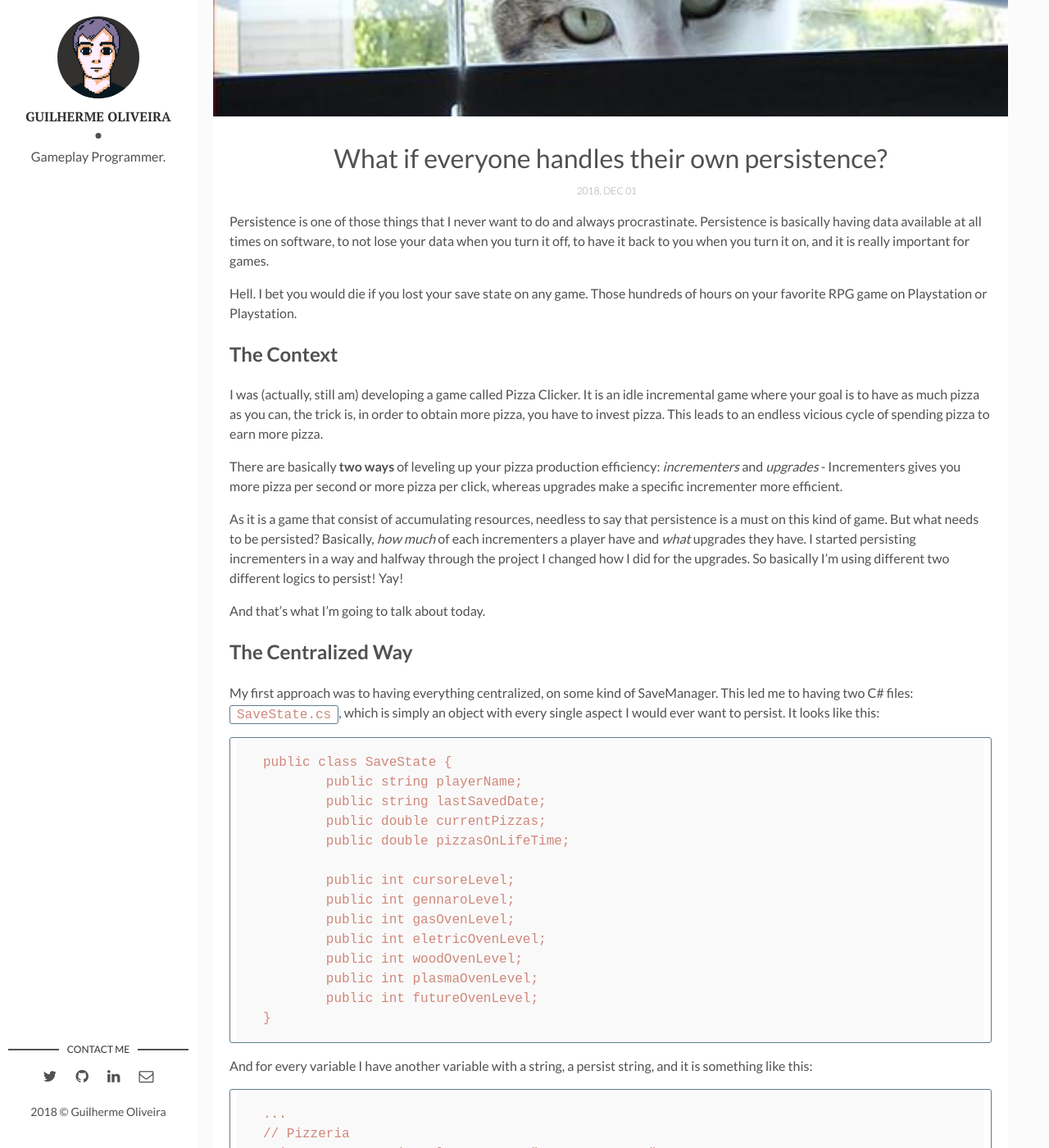
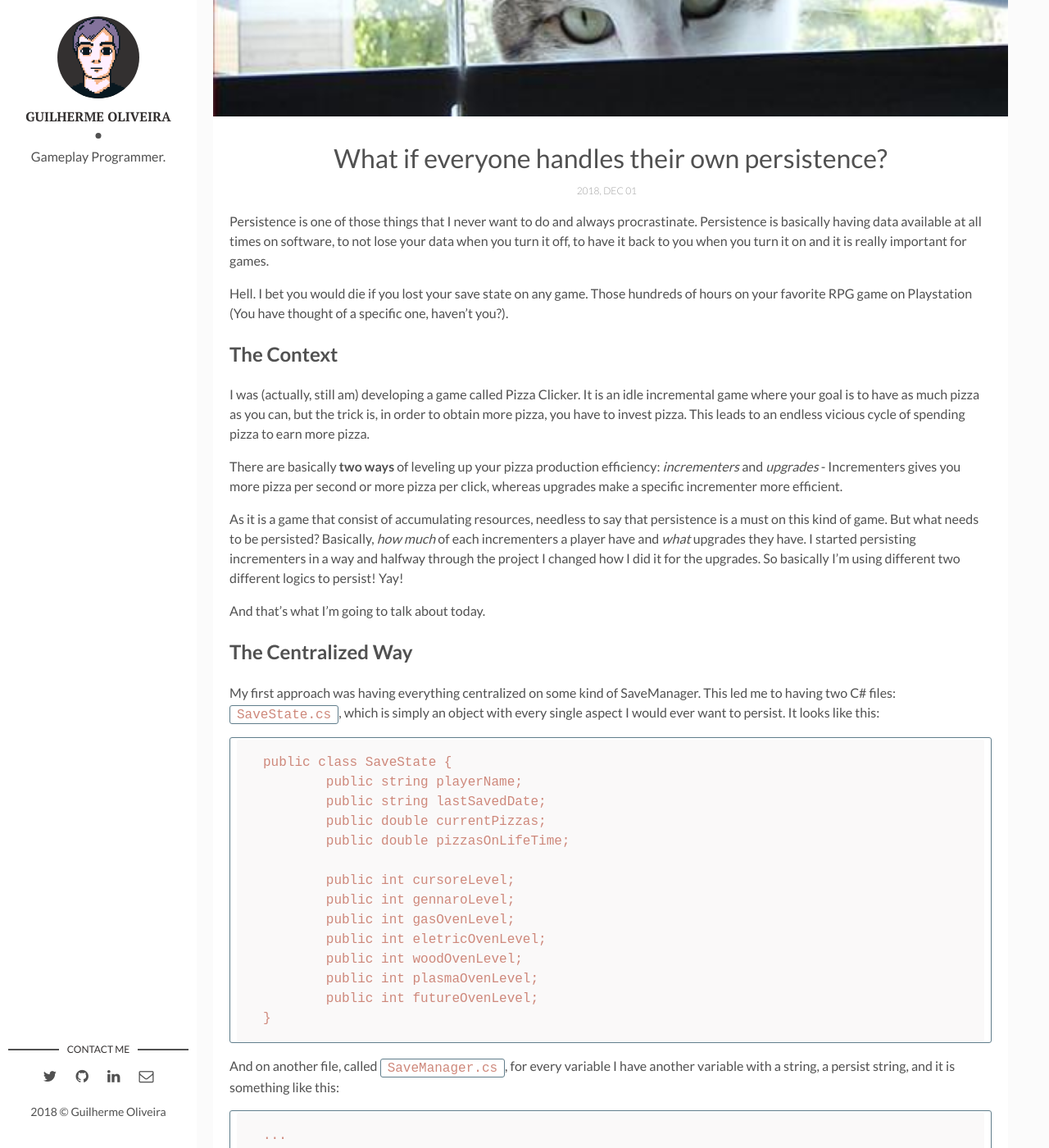
Before and after one commit to guilhermepo2/blog, a Jekyll site: the page built from _posts/2018-12-01-what-if-everyone-handles-their-persistence.markdown, in a window 1280 px wide and 1400 px high, scrolled down 378 px. Shown: the whole window at 82% size. Built offline with Jekyll 4.4.1, drawn with Linux system fonts in a browser that asks for light colours; some of the changed text lies outside the part shown.

Commit message:
text fixes

````diff
--- a/_posts/2018-12-01-what-if-everyone-handles-their-persistence.markdown
+++ b/_posts/2018-12-01-what-if-everyone-handles-their-persistence.markdown
@@ -7,23 +7,23 @@ img: persistent-cat.jpg
 tags: [Gameplay Programming, Game Programming, Persistence, Incremental Games]
 ---
 
-Persistence is one of those things that I never want to do and always procrastinate. Persistence is basically having data available at all times on software, to not lose your data when you turn it off, to have it back to you when you turn it on, and it is really important for games.
+Persistence is one of those things that I never want to do and always procrastinate. Persistence is basically having data available at all times on software, to not lose your data when you turn it off, to have it back to you when you turn it on and it is really important for games.
 
-Hell. I bet you would die if you lost your save state on any game. Those hundreds of hours on your favorite RPG game on Playstation or Playstation.
+Hell. I bet you would die if you lost your save state on any game. Those hundreds of hours on your favorite RPG game on Playstation (You have thought of a specific one, haven't you?).
 
 ## The Context
 
-I was (actually, still am) developing a game called Pizza Clicker. It is an idle incremental game where your goal is to have as much pizza as you can, the trick is, in order to obtain more pizza, you have to invest pizza. This leads to an endless vicious cycle of spending pizza to earn more pizza.
+I was (actually, still am) developing a game called Pizza Clicker. It is an idle incremental game where your goal is to have as much pizza as you can, but the trick is, in order to obtain more pizza, you have to invest pizza. This leads to an endless vicious cycle of spending pizza to earn more pizza.
 
 There are basically **two ways** of leveling up your pizza production efficiency: *incrementers* and *upgrades* - Incrementers gives you more pizza per second or more pizza per click, whereas upgrades make a specific incrementer more efficient.
 
-As it is a game that consist of accumulating resources, needless to say that persistence is a must on this kind of game. But what needs to be persisted? Basically, *how much* of each incrementers a player have and *what* upgrades they have. I started persisting incrementers in a way and halfway through the project I changed how I did for the upgrades. So basically I'm using different two different logics to persist! Yay!
+As it is a game that consist of accumulating resources, needless to say that persistence is a must on this kind of game. But what needs to be persisted? Basically, *how much* of each incrementers a player have and *what* upgrades they have. I started persisting incrementers in a way and halfway through the project I changed how I did it for the upgrades. So basically I'm using different two different logics to persist! Yay!
 
 And that's what I'm going to talk about today.
 
 ## The Centralized Way
 
-My first approach was to having everything centralized, on some kind of SaveManager. This led me to having two C# files: `SaveState.cs`, which is simply an object with every single aspect I would ever want to persist. It looks like this:
+My first approach was having everything centralized on some kind of SaveManager. This led me to having two C# files: `SaveState.cs`, which is simply an object with every single aspect I would ever want to persist. It looks like this:
 
 ```
 public class SaveState {
@@ -42,7 +42,7 @@ public class SaveState {
 }
 ```
 
-And for every variable I have another variable with a string, a persist string, and it is something like this:
+And on another file, called `SaveManager.cs`, for every variable I have another variable with a string, a persist string, and it is something like this:
 
 ```
 ...
````
Also changed, not shown: other parts of _posts/2018-12-01-what-if-everyone-handles-their-persistence.markdown (+4 -4 lines).
